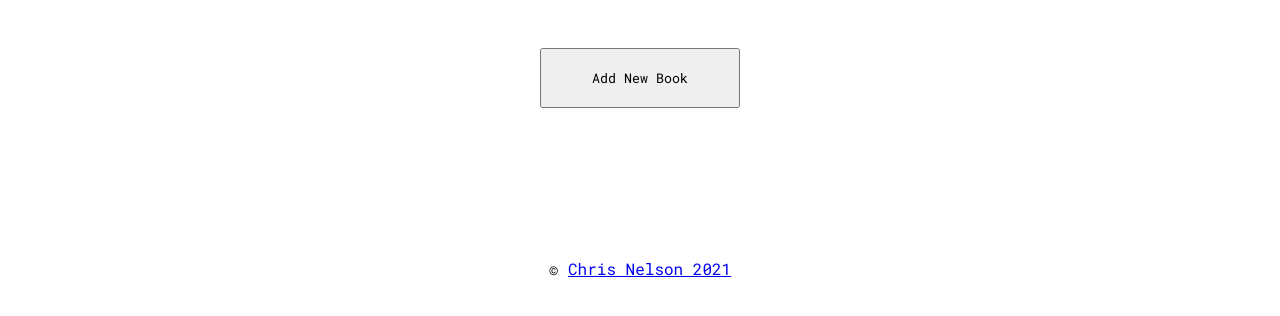
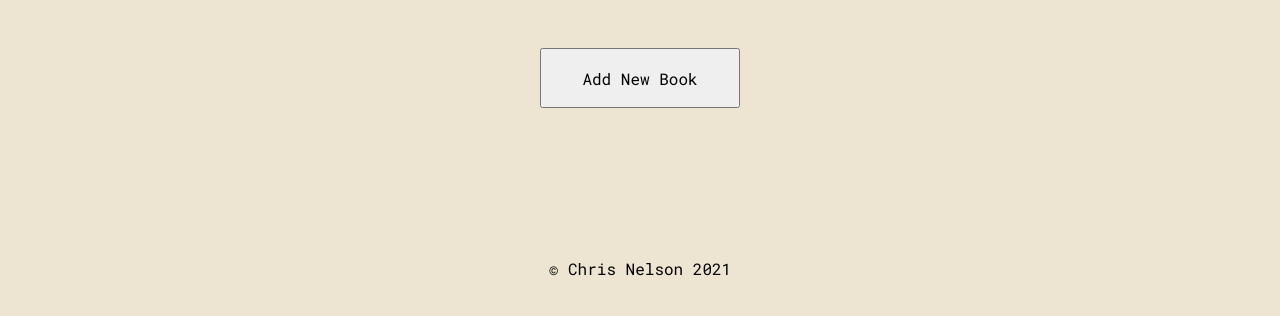
Before and after one commit to Cnels1986/library, a plain HTML site: page index.html in a window 1280 px wide. Shown: the part 152-468 px from the top of the page. Drawn offline with Linux system fonts and the light colour scheme.

Commit message:
little more styling

```diff
--- a/style.css
+++ b/style.css
@@ -2,6 +2,7 @@ body{
     font-family: 'Roboto Mono', monospace;
     margin: 0;
     padding: 0;
+    background-color: rgb(237, 229, 210);
 }
 
 #addBook{
@@ -58,6 +59,11 @@ footer{
     text-align: center;
 }
 
+footer > a {
+    text-decoration: none;
+    color: black;
+}
+
 header{
     width: 100%;
     height: 150px;
@@ -79,7 +85,12 @@ h2{
     width: 200px;
     height: 60px;
     margin: 50px auto;
+    font-size: 16px;
     font-family: 'Roboto Mono', monospace;
+}
+
+#add:hover{
+    font-size: 20px;
 }
 
 #addDiv{
@@ -98,6 +109,7 @@ h2{
     align-items: center;
     margin: 10px;
     box-shadow: rgb(38, 57, 77) 0px 20px 30px -10px;
+    background-color: white;
 }
 
 .titleStyle{
```
